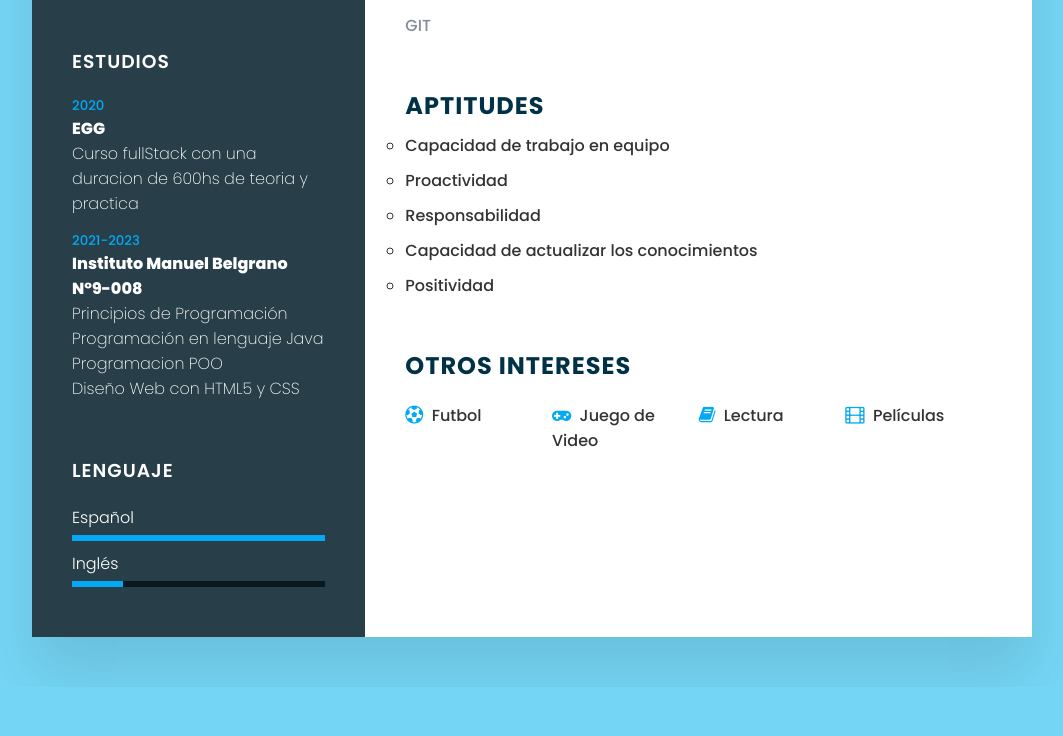
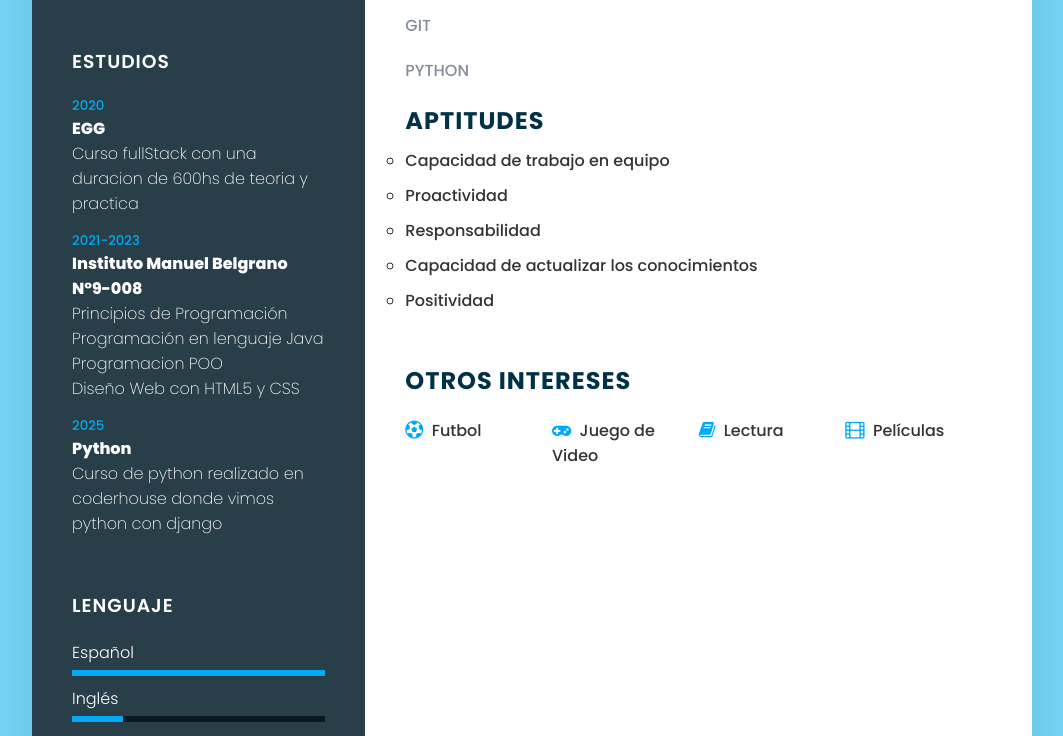
Before and after one commit to Matias0398/Cv_web, a plain HTML site: page index.html in a window 1280 px wide. Shown: the part 667-1403 px from the top of the page, without its empty margins (108-1171 px from the left). Before the commit the page ends 1354 px from the top, so only its background shows below. Drawn offline with Linux system fonts and the light colour scheme.

Commit message:
Agregar curso de Python y habilidades en el CV

```diff
--- a/index.html
+++ b/index.html
@@ -69,6 +69,15 @@
                         <h4 data-section="education" data-value="content-ft4">Diseño Web con HTML5 y CSS</h4>
                     </li>
                 </ul>
+
+                <ul>
+                    <li>
+                        <h5>2025</h5>
+                        <h4 data-section="education" data-value="egg">Python</h4>
+                        <h4 data-section="education" data-value="content-u">Curso de python realizado en coderhouse donde vimos python con django</h4>
+                    </li>
+                </ul>
+
             </div>
 
             <div class="contactInfo lenguaje">
@@ -129,6 +138,8 @@
                     <div class="box">
                         <h4>Git</h4>
                     </div>
+                    <div class="box">
+                        <h4>Python</h4>
                 </div>
             </div>
 
```
